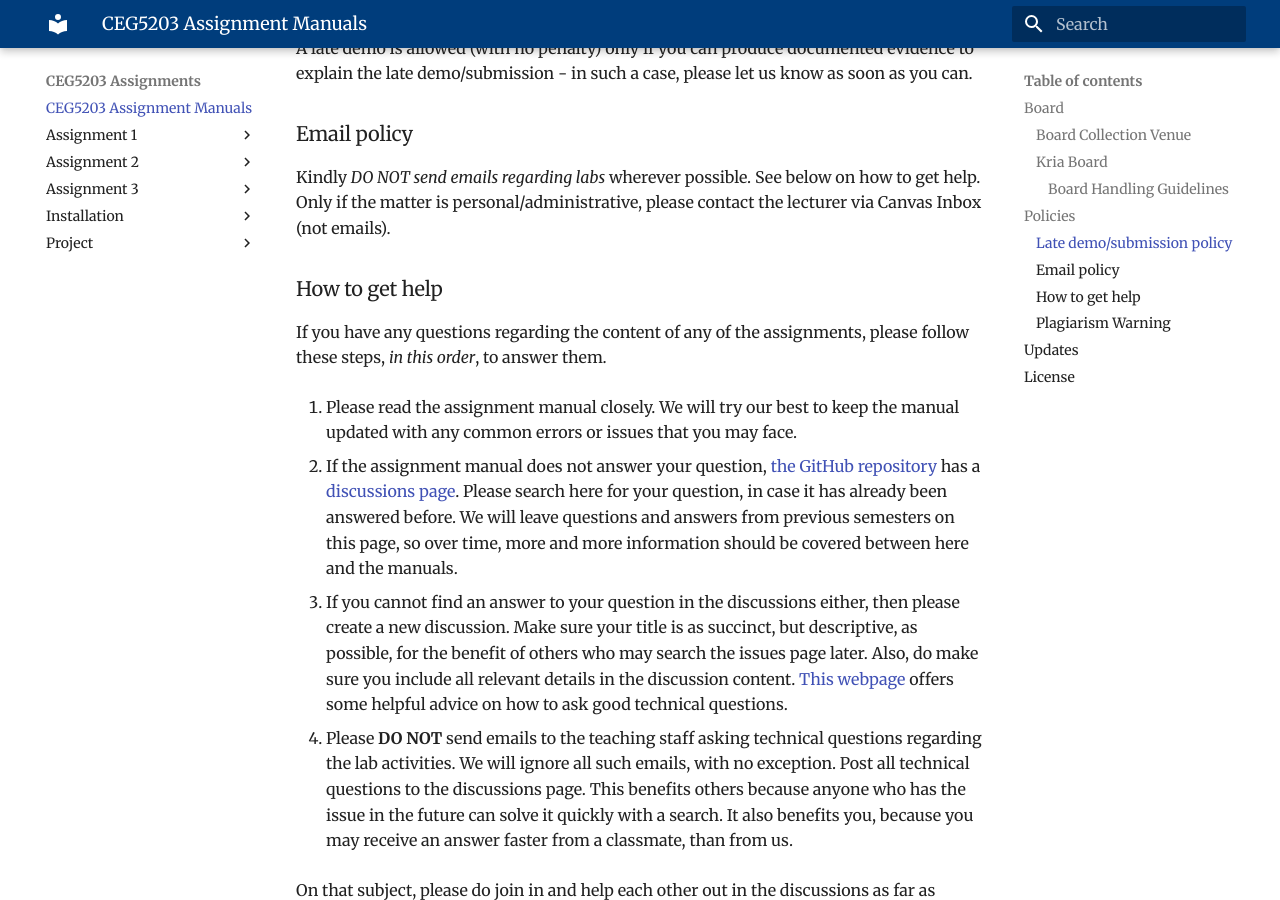
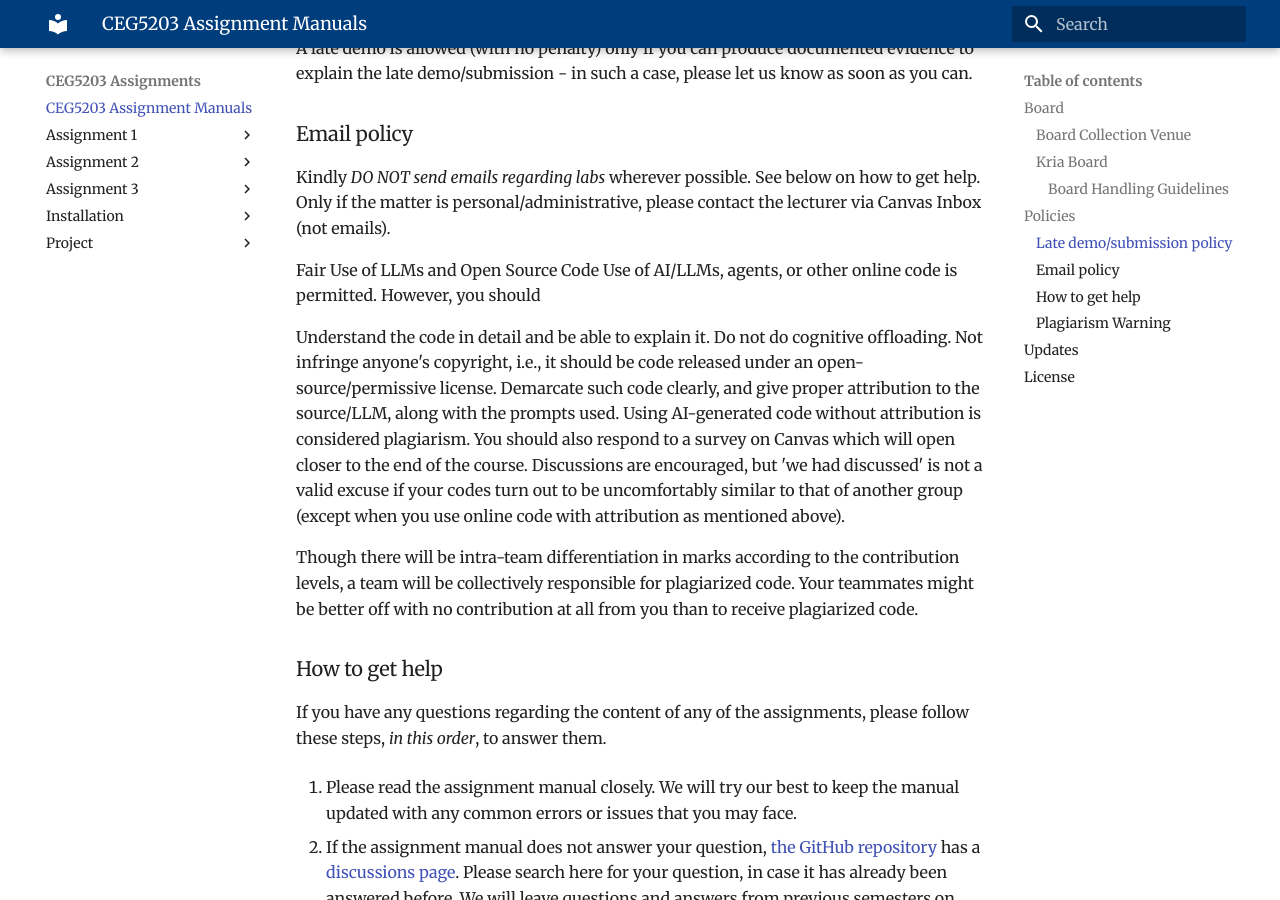
Before and after one commit to NUS-CEG5203/assignments, an MkDocs documentation site: the page built from docs/README.md, in a window 1280 px wide and 900 px high, scrolled down 1691 px. Built offline with MkDocs 1.6.1 and Material for MkDocs 9.7.7, drawn with Linux system fonts in a browser that asks for light colours.

```diff
--- a/docs/README.md
+++ b/docs/README.md
@@ -37,6 +37,16 @@ A late demo is allowed (with no penalty) only if you can produce documented evi
 
 Kindly *DO NOT send emails regarding labs* wherever possible. See below on how to get help. Only if the matter is personal/administrative, please contact the lecturer via Canvas Inbox (not emails).
 
+Fair Use of LLMs and Open Source Code
+Use of AI/LLMs, agents, or other online code is permitted. However, you should
+
+Understand the code in detail and be able to explain it. Do not do cognitive offloading.
+Not infringe anyone's copyright, i.e., it should be code released under an open-source/permissive license.
+Demarcate such code clearly, and give proper attribution to the source/LLM, along with the prompts used. Using AI-generated code without attribution is considered plagiarism. You should also respond to a survey on Canvas which will open closer to the end of the course.
+Discussions are encouraged, but 'we had discussed' is not a valid excuse if your codes turn out to be uncomfortably similar to that of another group (except when you use online code with attribution as mentioned above).
+
+Though there will be intra-team differentiation in marks according to the contribution levels, a team will be collectively responsible for plagiarized code. Your teammates might be better off with no contribution at all from you than to receive plagiarized code.
+
 ### How to get help
 
 If you have any questions regarding the content of any of the assignments, please follow these steps, *in this order*, to answer them.
```
Also changed, not shown: docs/Assignment_1/1_Intro.md (+1 -1 lines), docs/Assignment_2/1_HLSIntro.md (+5 -2 lines), docs/Assignment_3/1_OpenCL_Intro.md (+4 -2 lines), docs/Project/Final_Project.md (+5 -1 lines).
